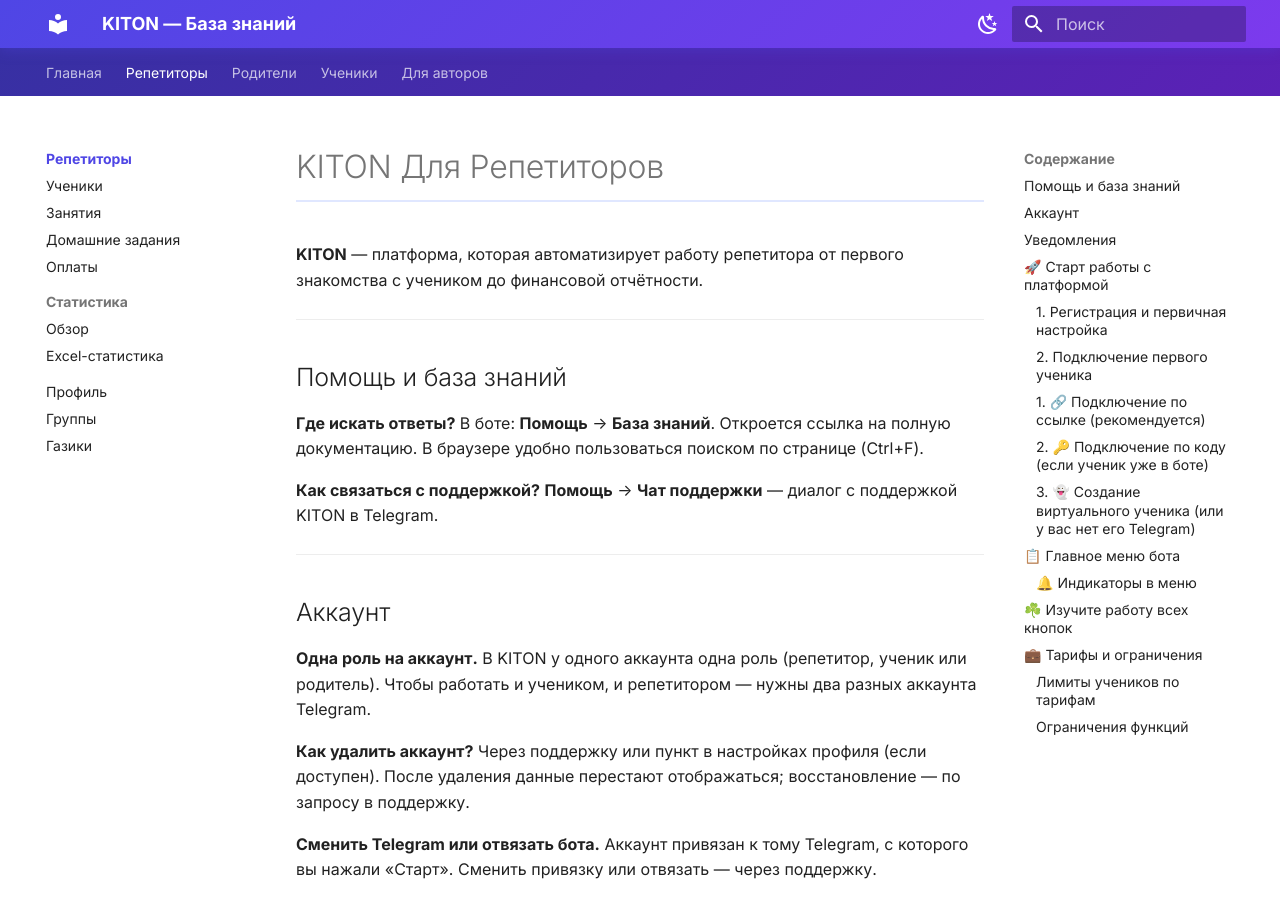
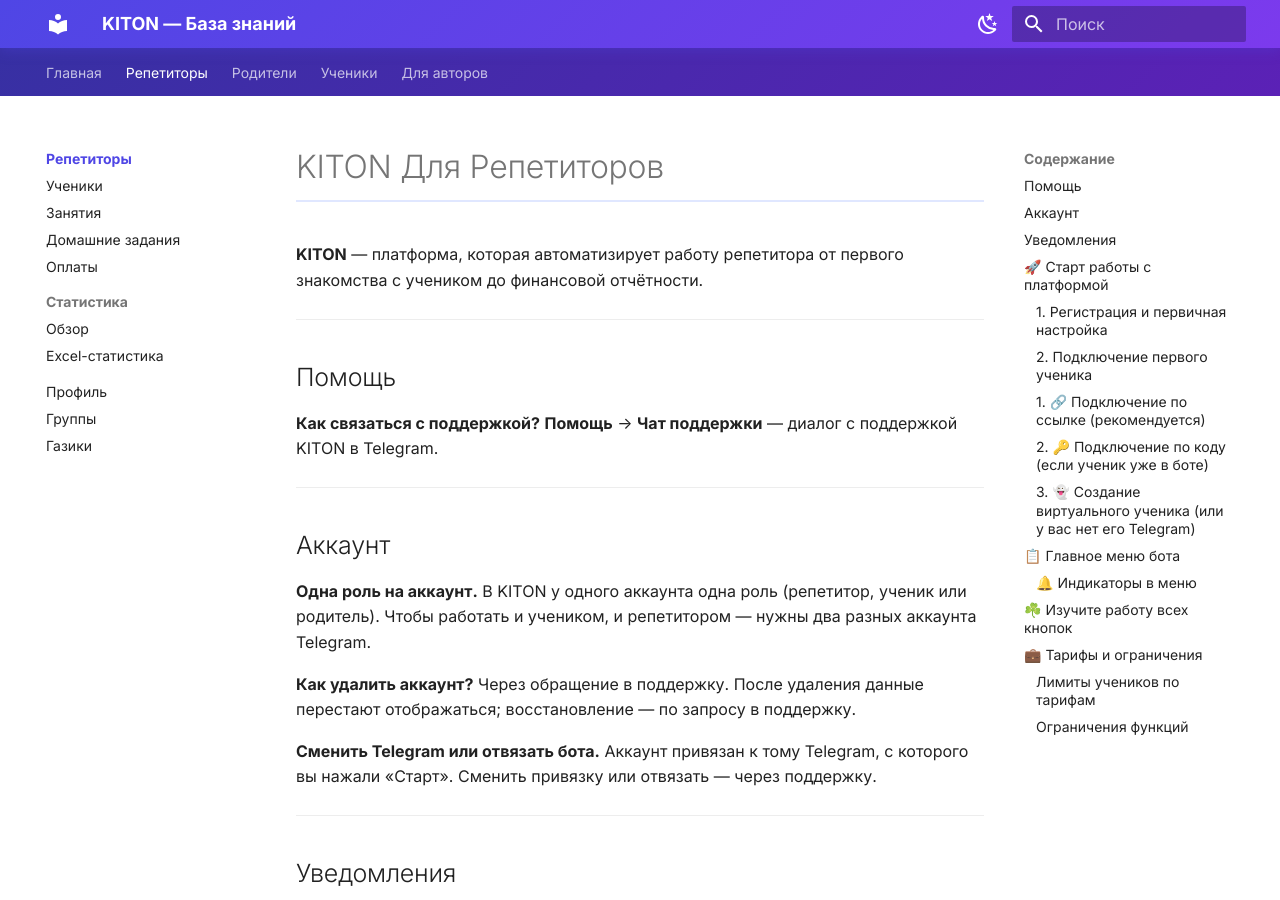
Before and after one commit to Skand21/kiton-guides, an MkDocs documentation site: the page built from docs/Tutor/README.md, in a window 1280 px wide and 900 px high. Built offline with MkDocs 1.6.1 and Material for MkDocs 9.7.7, drawn with Linux system fonts in a browser that asks for light colours; some of the changed text lies outside the part shown.

Commit message:
[RF]: Изменения в Аккаунте у репетитора. Убрал, как искать базу знаний (мы уже в ней находимся), убрал несуществующий функционал удаления в боте, ненужный текст про пароль

```diff
--- a/docs/Tutor/README.md
+++ b/docs/Tutor/README.md
@@ -4,9 +4,7 @@
 
 ---
 
-## Помощь и база знаний
-
-**Где искать ответы?** В боте: **Помощь** → **База знаний**. Откроется ссылка на полную документацию. В браузере удобно пользоваться поиском по странице (Ctrl+F).
+## Помощь
 
 **Как связаться с поддержкой?** **Помощь** → **Чат поддержки** — диалог с поддержкой KITON в Telegram.
 
@@ -16,11 +14,9 @@
 
 **Одна роль на аккаунт.** В KITON у одного аккаунта одна роль (репетитор, ученик или родитель). Чтобы работать и учеником, и репетитором — нужны два разных аккаунта Telegram.
 
-**Как удалить аккаунт?** Через поддержку или пункт в настройках профиля (если доступен). После удаления данные перестают отображаться; восстановление — по запросу в поддержку.
+**Как удалить аккаунт?** Через обращение в поддержку. После удаления данные перестают отображаться; восстановление — по запросу в поддержку.
 
 **Сменить Telegram или отвязать бота.** Аккаунт привязан к тому Telegram, с которого вы нажали «Старт». Сменить привязку или отвязать — через поддержку.
-
-**Как сменить пароль?** В KITON пароля нет, вход только по Telegram.
 
 ---
 
```
